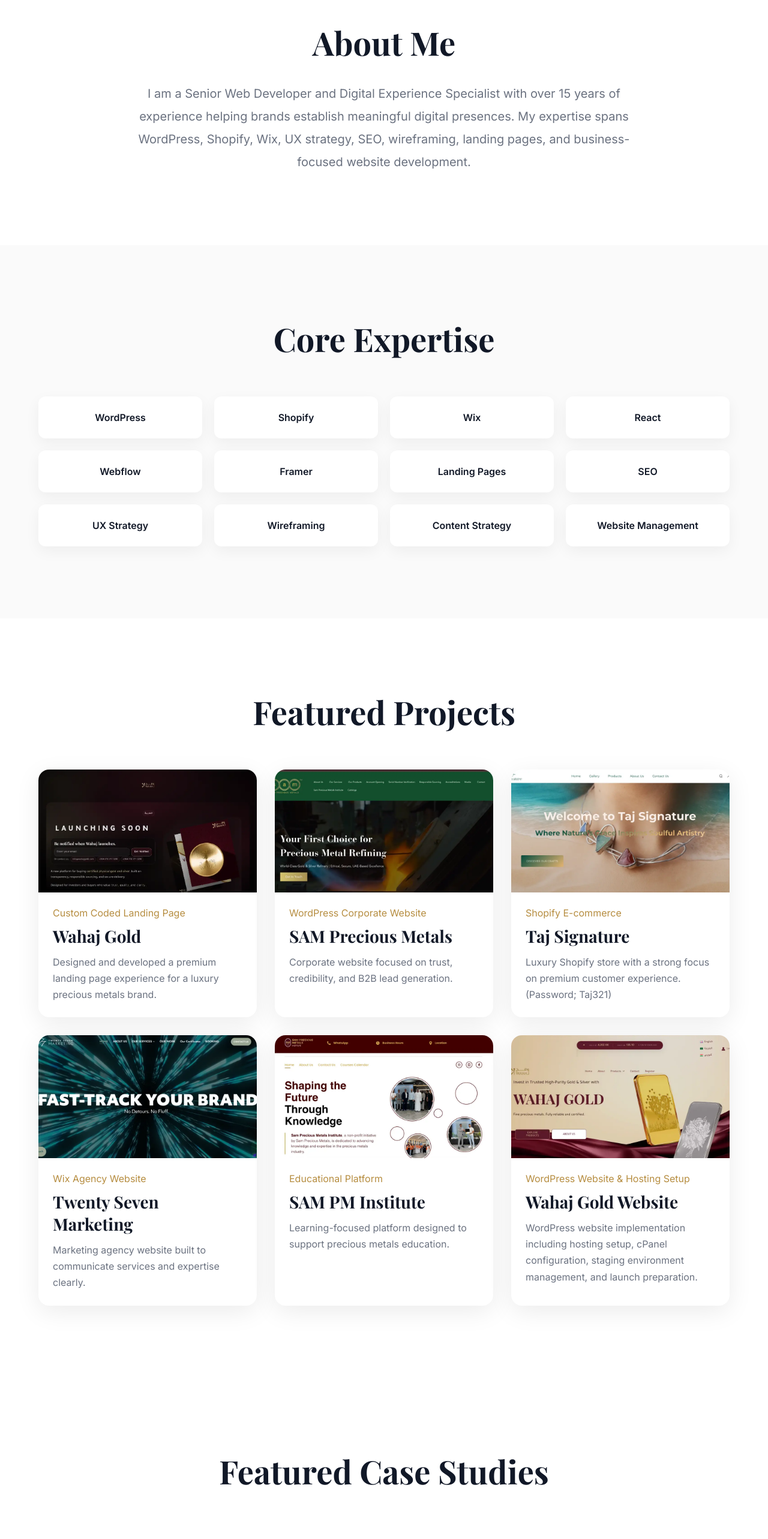
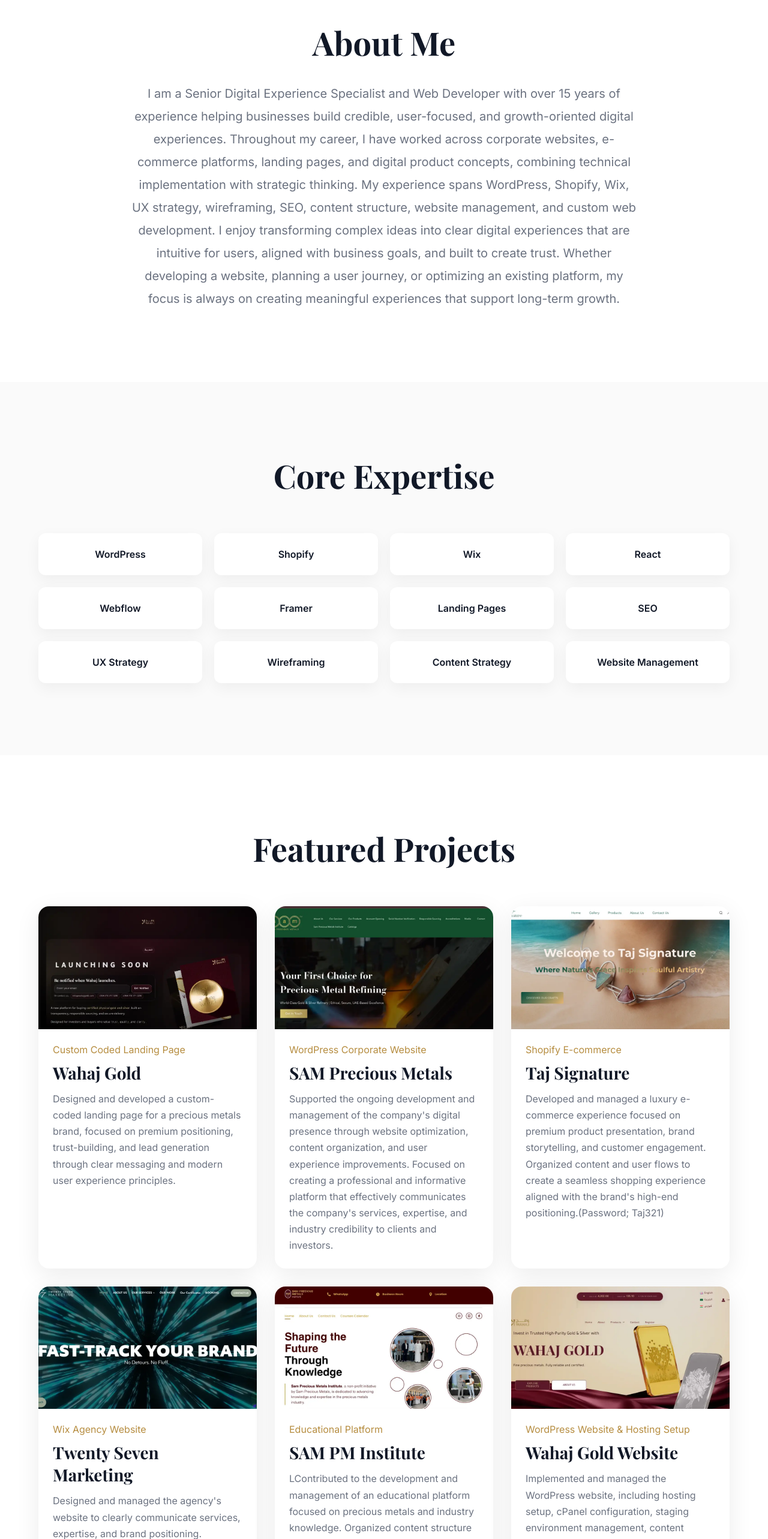
Before and after one commit to ShahrzadRasekh/Portfolio-Shahrzad-2026, a React (Vite) app: page / in a window 1280 px wide. Shown: the part 880-3446 px from the top of the page at 60% size. Built offline with nearby package versions, Linux system fonts and the light colour scheme.

Commit message:
changeprojectsdescription

```diff
--- a/src/components/About.jsx
+++ b/src/components/About.jsx
@@ -7,13 +7,12 @@
         <h2>About Me</h2>
 
         <p>
-          I am a Senior Web Developer and Digital Experience Specialist
-          with over 15 years of experience helping brands establish
-          meaningful digital presences.
+        I am a Senior Digital Experience Specialist and Web Developer with over 15 years of experience helping businesses build credible, user-focused, and growth-oriented digital experiences.
 
-          My expertise spans WordPress, Shopify, Wix,
-          UX strategy, SEO, wireframing, landing pages,
-          and business-focused website development.
+Throughout my career, I have worked across corporate websites, e-commerce platforms, landing pages, and digital product concepts, combining technical implementation with strategic thinking. My experience spans WordPress, Shopify, Wix, UX strategy, wireframing, SEO, content structure, website management, and custom web development.
+
+I enjoy transforming complex ideas into clear digital experiences that are intuitive for users, aligned with business goals, and built to create trust. Whether developing a website, planning a user journey, or optimizing an existing platform, my focus is always on creating meaningful experiences that support long-term growth.
+
         </p>
 
       </div>
--- a/src/components/Projects.jsx
+++ b/src/components/Projects.jsx
@@ -7,7 +7,7 @@
       "/images/wahajgold1.webp" ,
       link: "https://wahajgold.com",
       description:
-        "Designed and developed a premium landing page experience for a luxury precious metals brand.",
+        "Designed and developed a custom-coded landing page for a precious metals brand, focused on premium positioning, trust-building, and lead generation through clear messaging and modern user experience principles.",
     },
 
     {
@@ -17,7 +17,7 @@
         "/images/sam1.webp",
       link: "https://sampreciousmetals.com",
       description:
-        "Corporate website focused on trust, credibility, and B2B lead generation.",
+        "Supported the ongoing development and management of the company's digital presence through website optimization, content organization, and user experience improvements. Focused on creating a professional and informative platform that effectively communicates the company's services, expertise, and industry credibility to clients and investors.",
     },
 
     {
@@ -27,7 +27,7 @@
       "/images/taj3.webp",
       link: "https://tajsignature.com",
       description:
-        "Luxury Shopify store with a strong focus on premium customer experience.(Password; Taj321)",
+        "Developed and managed a luxury e-commerce experience focused on premium product presentation, brand storytelling, and customer engagement. Organized content and user flows to create a seamless shopping experience aligned with the brand's high-end positioning.(Password; Taj321)",
     },
 
     {
@@ -37,7 +37,7 @@
         "/images/twentyseven2.webp",
       link: "https://www.twenty-sevenmarketing.com",
       description:
-        "Marketing agency website built to communicate services and expertise clearly.",
+        "Designed and managed the agency's website to clearly communicate services, expertise, and brand positioning. Structured content and user journeys to help potential clients understand the agency's capabilities while maintaining a professional and engaging digital experience.",
     },
 
     {
@@ -47,7 +47,7 @@
         "/images/saminst1.webp",
       link: "https://sampm.institute",
       description:
-        "Learning-focused platform designed to support precious metals education.",
+        "LContributed to the development and management of an educational platform focused on precious metals and industry knowledge. Organized content structure and user experience to make learning resources accessible, engaging, and easy to navigate for professionals and learners alike.",
     },
 
     {
@@ -56,7 +56,7 @@
       image: "/images/wahajstaging.webp",
       link: "https://staging.wahajgold.com",
       description:
-        "WordPress website implementation including hosting setup, cPanel configuration, staging environment management, and launch preparation.",
+        "Implemented and managed the WordPress website, including hosting setup, cPanel configuration, staging environment management, content organization, and launch preparation to support future business growth.",
     },
   ];
 
```
